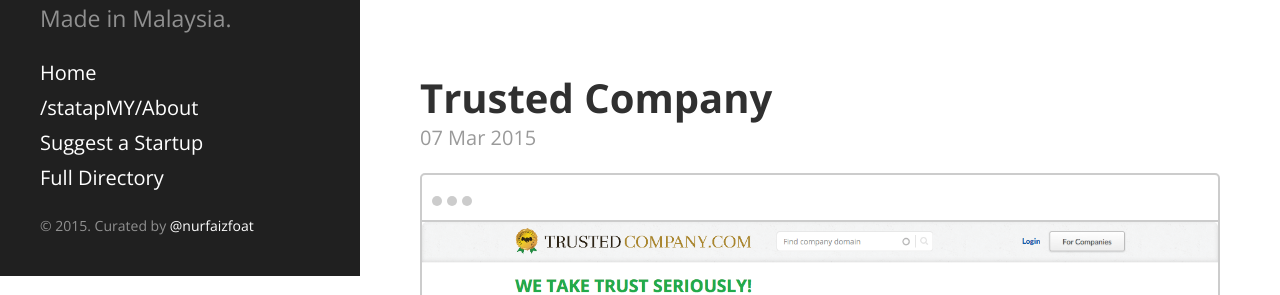
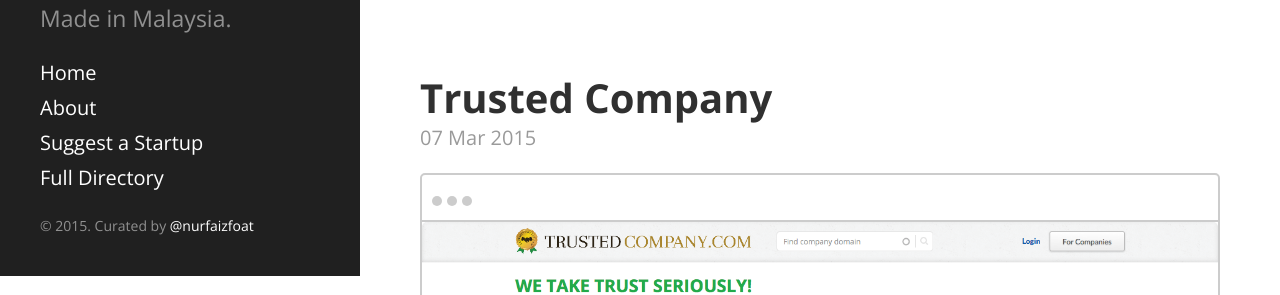
Before and after one commit to nurfaizfoat/statapMY, a Jekyll site: the page built from index.html, in a window 1280 px wide. Shown: the part 624-919 px from the top of the page. Built offline with Jekyll 4.4.1, drawn with Linux system fonts in a browser that asks for light colours; Markdown is read by kramdown in place of the engine named in the settings; the list of posts is cut into pages by our own code.

Commit message:
Repairing URL Path

```diff
--- a/_includes/sidebar.html
+++ b/_includes/sidebar.html
@@ -23,7 +23,7 @@
       {% for node in pages_list %}
         {% if node.title != null %}
           {% if node.layout == "page" %}
-            <a class="sidebar-nav-item{% if page.url == node.url %} active{% endif %}" href="{{ node.url }}">{{ site.baseurl }}/{{ node.title }}</a>
+            <a class="sidebar-nav-item{% if page.url == node.url %} active{% endif %}" href="{{ node.url }}">{{ node.title }}</a>
           {% endif %}
         {% endif %}
       {% endfor %}
```
